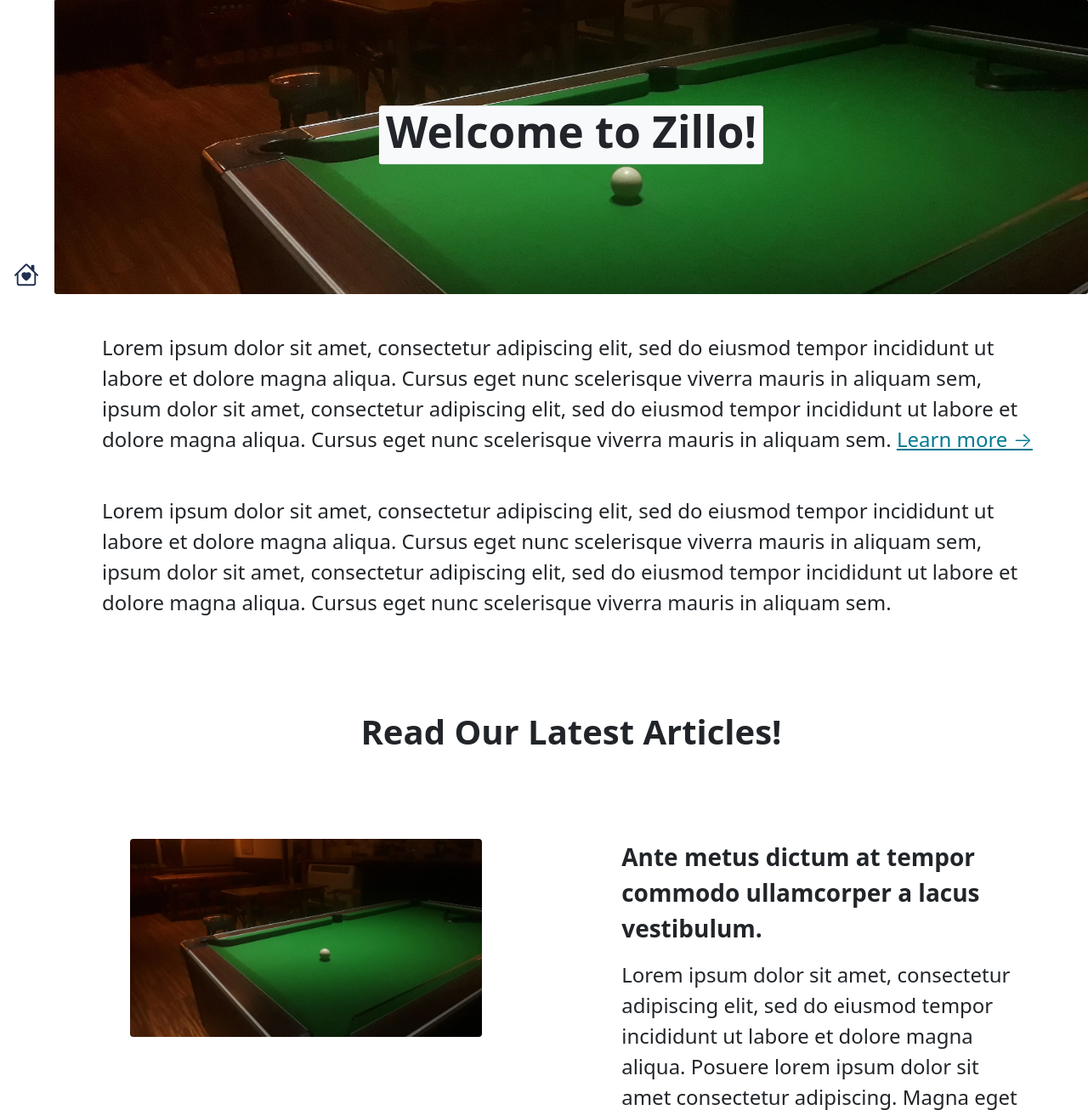
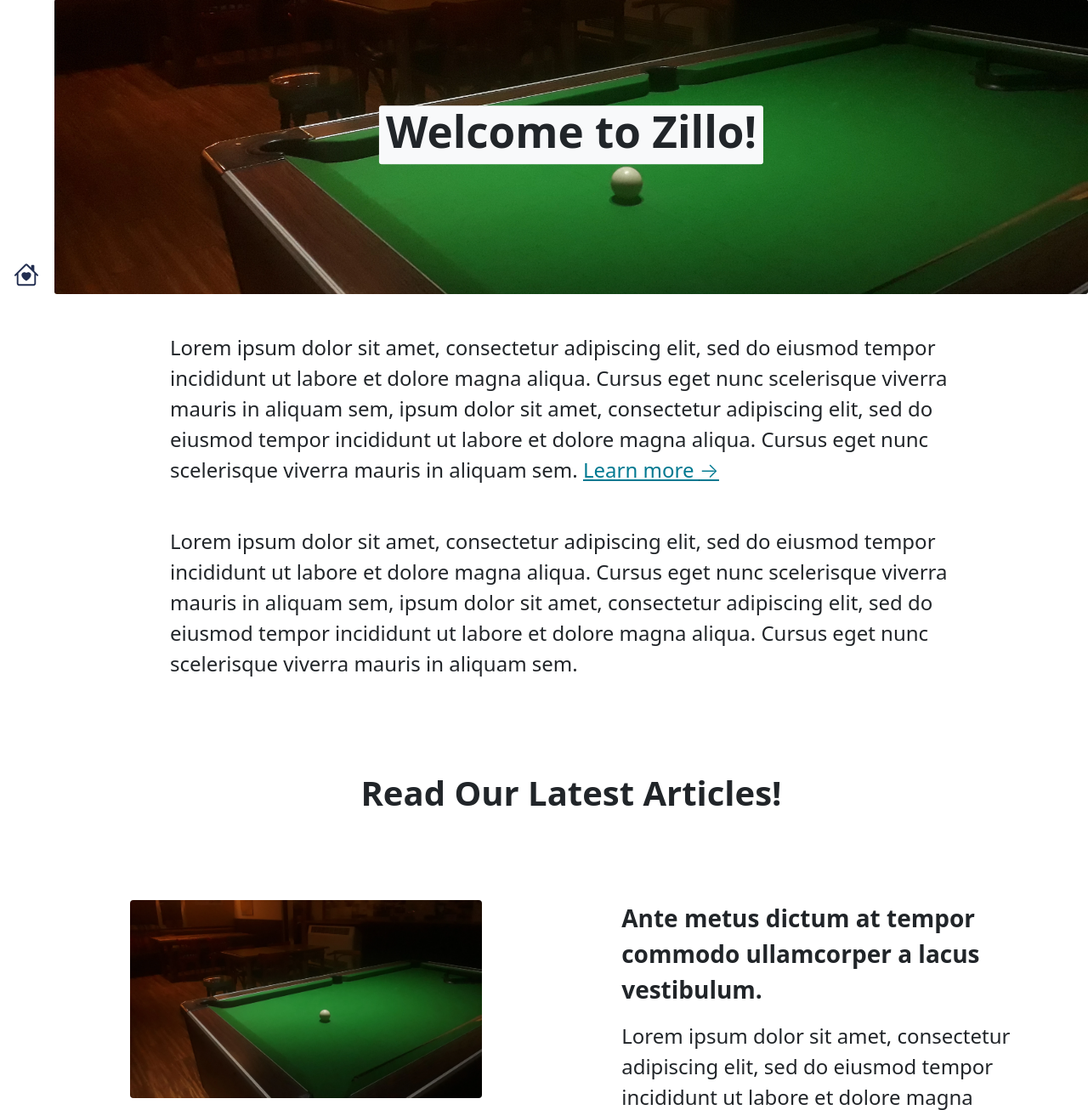
Before and after one commit to Solhex/ZilloSite, a Flask app: page / in a window 1280 px wide. Shown: the part 77-1383 px from the top of the page at 85% size. Run offline with Flask 2, Linux system fonts and the light colour scheme; data comes from the database, SQL or seed files in the repository; some libraries are stand-ins or nearby versions.

Commit message:
Updated home's formatting

```diff
--- a/website/templates/home.html
+++ b/website/templates/home.html
@@ -16,7 +16,7 @@
 
 {% block content %}
     <div class="px-2 py-2" style="width:100%;">
-        <div class="pb-5 mx-5 lead fs-4">
+        <div class="pb-5 lead fs-4"  style="margin: 0 10vw 0 10vw;">
             Lorem ipsum dolor sit amet, consectetur adipiscing elit,
             sed do eiusmod tempor incididunt ut labore et dolore magna
             aliqua. Cursus eget nunc scelerisque viverra mauris in
@@ -25,7 +25,7 @@
             aliqua. Cursus eget nunc scelerisque viverra mauris in
             aliquam sem. <u><a href="#">Learn more <span>&#8594;</span> </a></u>
         </div>
-        <div class="pb-5 mx-5 lead fs-4">
+        <div class="pb-5 lead fs-4"  style="margin: 0 10vw 0 10vw;">
             Lorem ipsum dolor sit amet, consectetur adipiscing elit,
             sed do eiusmod tempor incididunt ut labore et dolore magna
             aliqua. Cursus eget nunc scelerisque viverra mauris in
```
